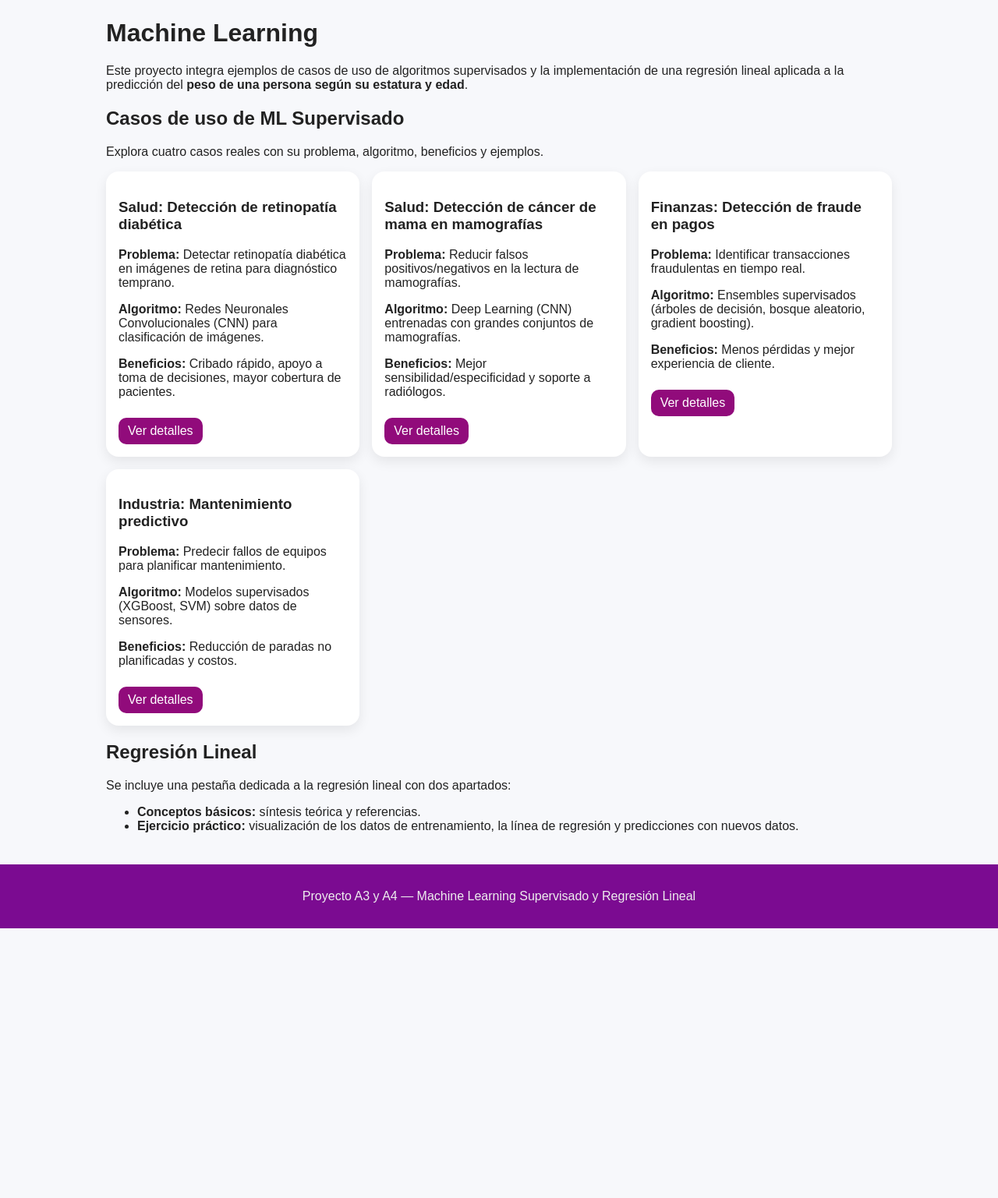
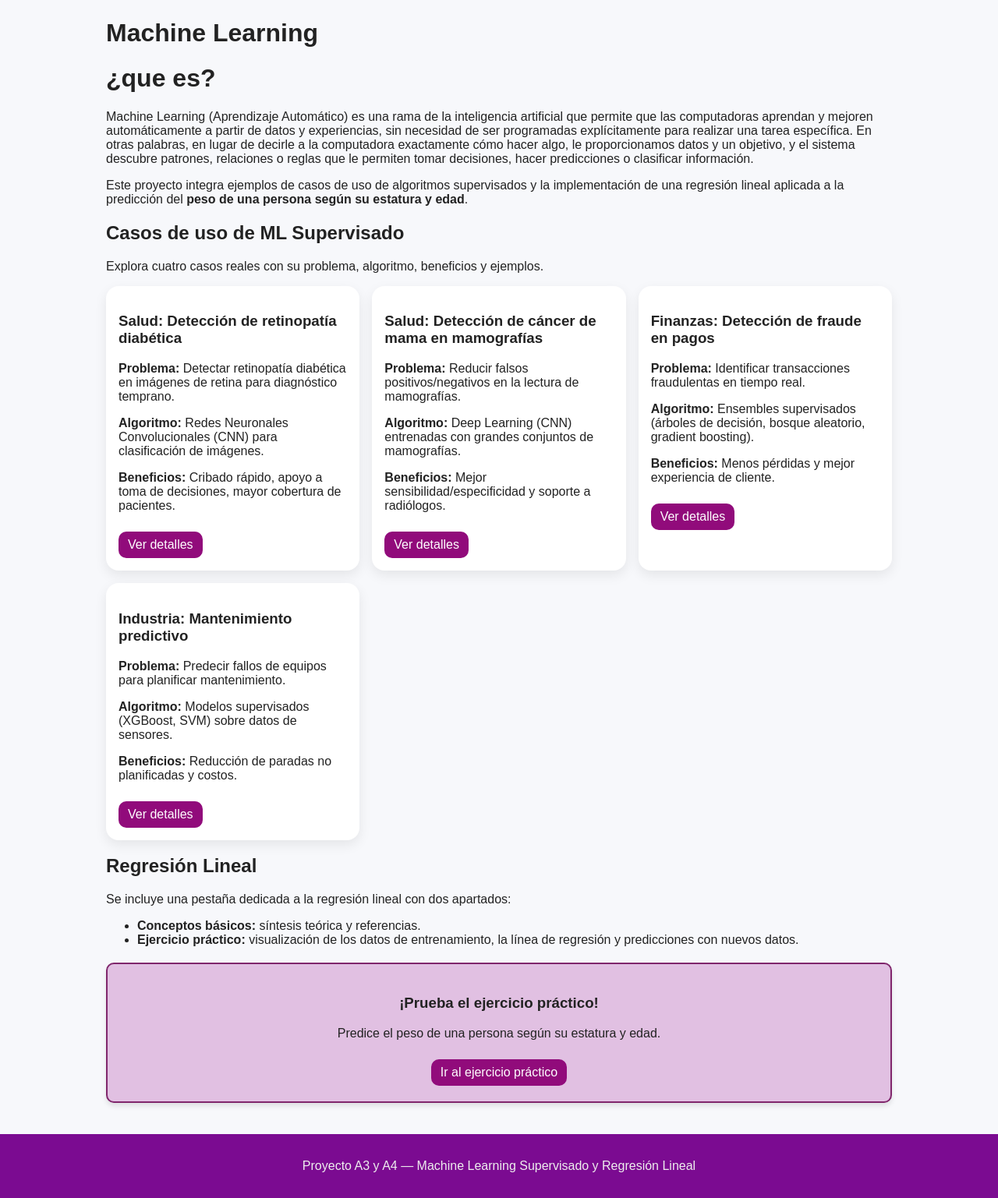
Before and after one commit to alexcdiaz123-afk/Machine_learning, a Flask app: page / in a window 1280 px wide. Shown: the part 58-1595 px from the top of the page at 78% size. Before the commit the page ends 1249 px from the top, so only its background shows below. Run offline with Flask 3, Linux system fonts and the light colour scheme.

Commit message:
suma de un boton en el index para llevar al ej practico
se agrego un nuevo boton que lleva a la pestaña regresion_practico y se agregaron documentaciones al readme sobre lo que se hizo en este taller 4

```diff
--- a/static/style.css
+++ b/static/style.css
@@ -121,3 +121,12 @@ body { margin: 0; font-family: Arial, Helvetica, sans-serif; background:#f7f8fb;
   width: auto;
   border-radius: 50%; /* opcional */
 }
+.highlight-card {
+  background-color: #e1c0e2;
+  border: 2px solid #80266c;
+  padding: 20px;
+  border-radius: 10px;
+  text-align: center;
+  margin: 20px 0;
+  box-shadow: 0 4px 6px rgba(0,0,0,0.1);
+}
--- a/templates/index.html
+++ b/templates/index.html
@@ -1,6 +1,10 @@
 {% extends 'base.html' %}
 {% block content %}
   <h1>Machine Learning</h1>
+  <h1>¿que es?</h1>
+  <p>Machine Learning (Aprendizaje Automático) es una rama de la inteligencia artificial que permite que las computadoras aprendan y mejoren automáticamente a partir de datos y experiencias, sin necesidad de ser programadas explícitamente para realizar una tarea específica.
+
+En otras palabras, en lugar de decirle a la computadora exactamente cómo hacer algo, le proporcionamos datos y un objetivo, y el sistema descubre patrones, relaciones o reglas que le permiten tomar decisiones, hacer predicciones o clasificar información.</p>
   <p>Este proyecto integra ejemplos de casos de uso de algoritmos supervisados y la implementación de una regresión lineal aplicada a la predicción del <strong>peso de una persona según su estatura y edad</strong>.</p>
 
   <h2>Casos de uso de ML Supervisado</h2>
@@ -23,4 +27,10 @@
     <li><strong>Conceptos básicos:</strong> síntesis teórica y referencias.</li>
     <li><strong>Ejercicio práctico:</strong> visualización de los datos de entrenamiento, la línea de regresión y predicciones con nuevos datos.</li>
   </ul>
+  <div class="highlight-card">
+  <h3>¡Prueba el ejercicio práctico!</h3>
+  <p>Predice el peso de una persona según su estatura y edad.</p>
+  <a href="{{ url_for('regresion_practico') }}" class="btn btn-highlight">Ir al ejercicio práctico</a>
+</div>
+
 {% endblock %}
```
Also changed, not shown: README.md.
